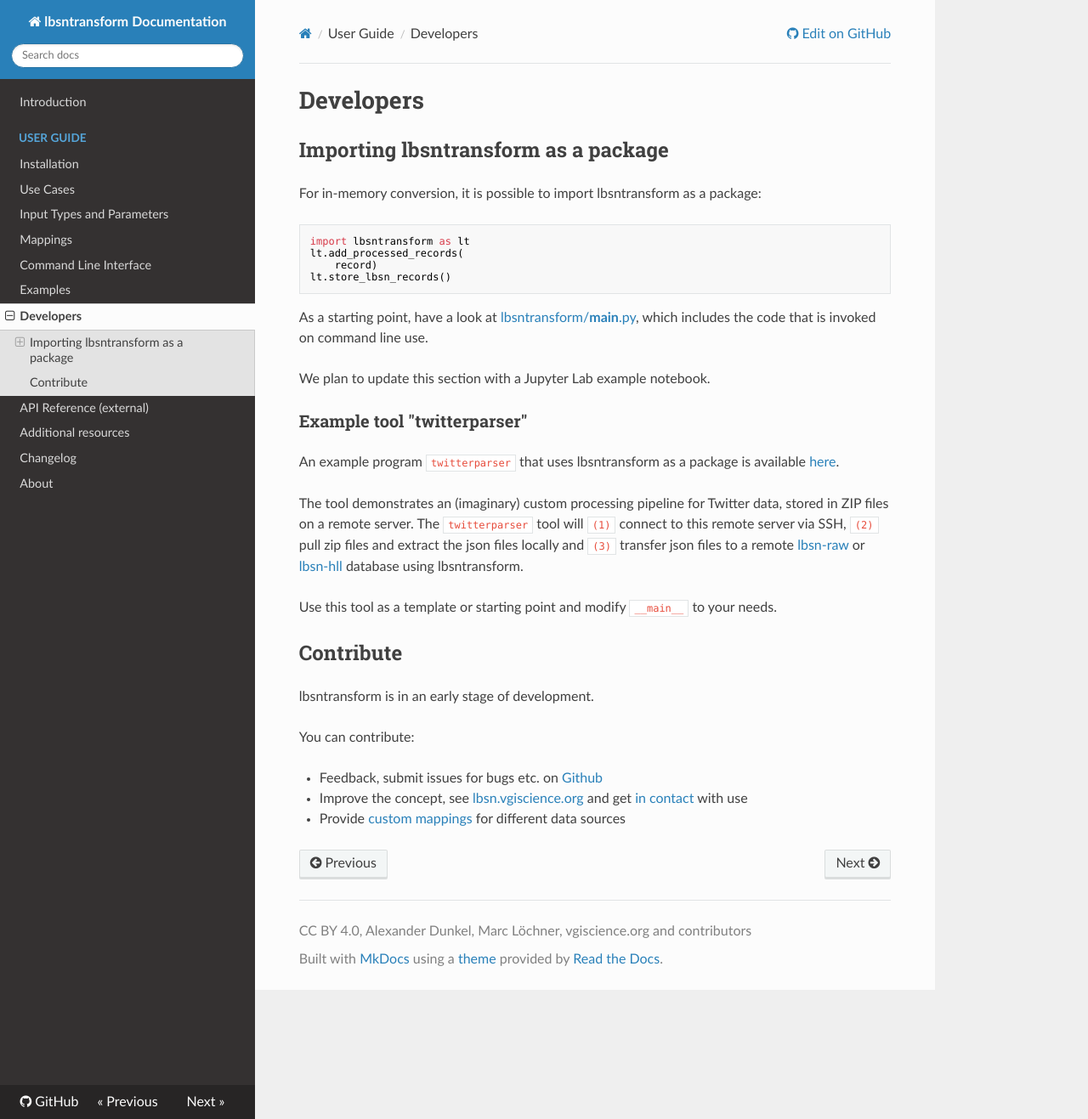
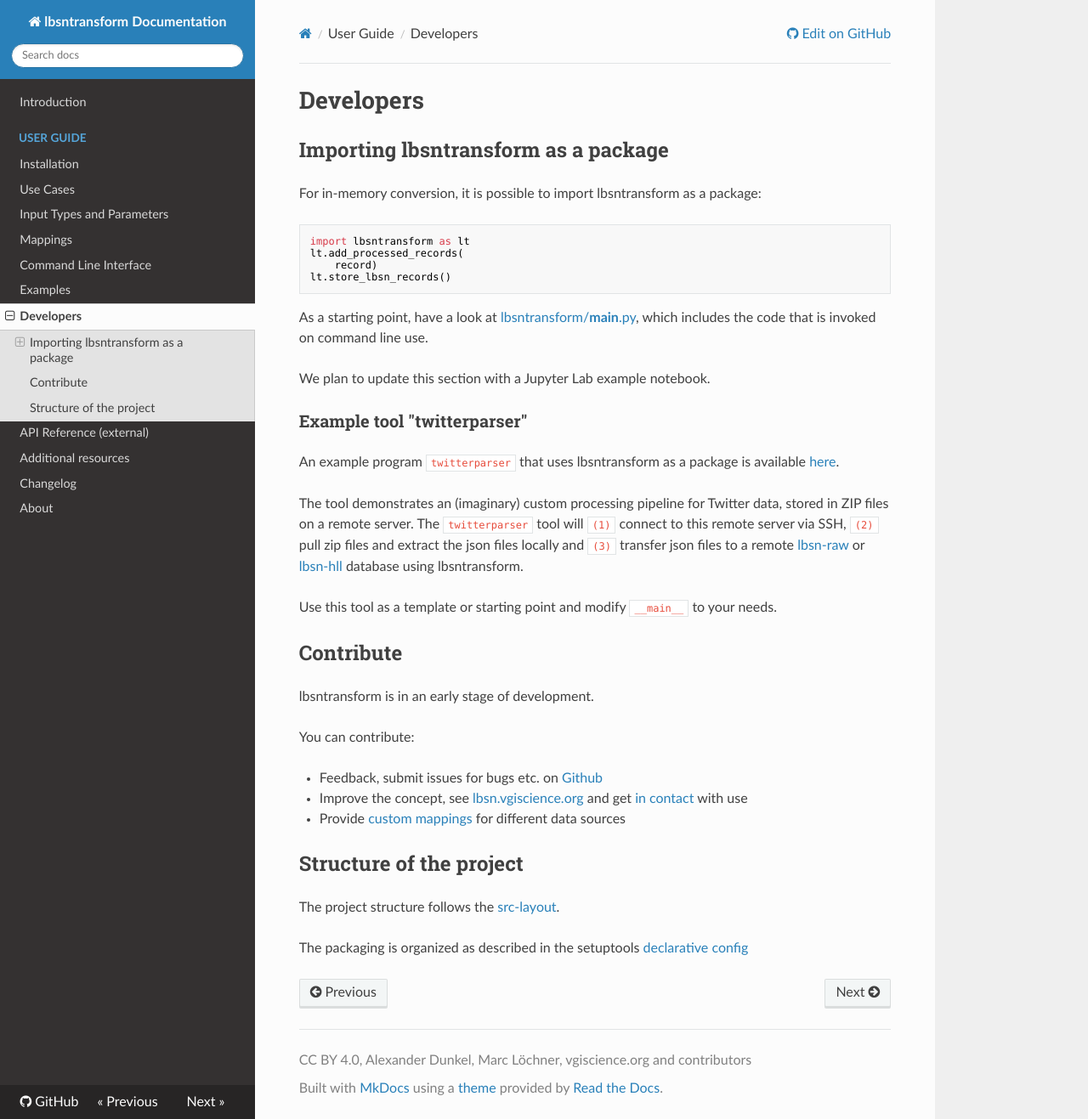
Before and after one commit to Sieboldianus/lbsntransform, an MkDocs documentation site: the page built from docs/package.md, in a window 1280 px wide and 1317 px high. Shown: the whole window at 85% size. Built offline with MkDocs 1.6.1, drawn with Linux system fonts in a browser that asks for light colours; nearby versions of some CDN libraries.

Commit message:
docs: Add a short description of the file structure and layout

```diff
--- a/docs/package.md
+++ b/docs/package.md
@@ -39,3 +39,9 @@
 - Feedback, submit issues for bugs etc. on [Github](https://github.com/Sieboldianus/lbsntransform)
 - Improve the concept, see [lbsn.vgiscience.org](https://lbsn.vgiscience.org/) and get [in contact](/about/) with use
 - Provide [custom mappings](/lbsntransform/docs/mappings/) for different data sources
+
+## Structure of the project
+
+The project structure follows the [src-layout](https://setuptools.pypa.io/en/latest/userguide/package_discovery.html#src-layout).
+
+The packaging is organized as described in the setuptools [declarative config](https://setuptools.pypa.io/en/latest/userguide/declarative_config.html)
```
